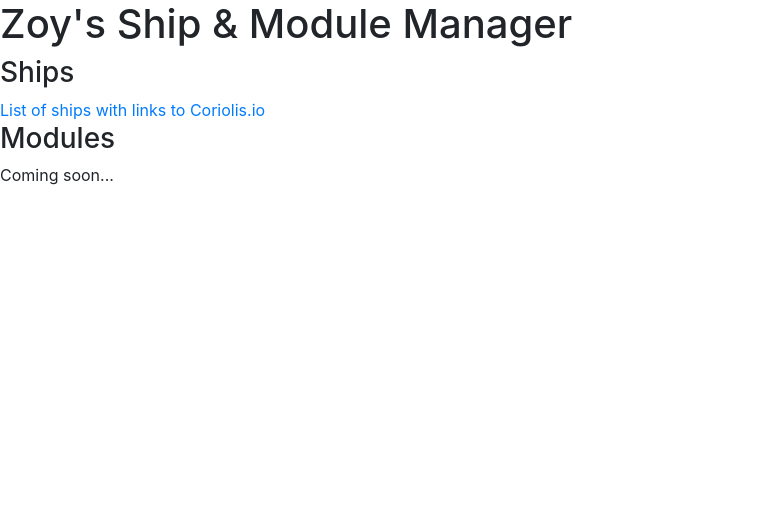
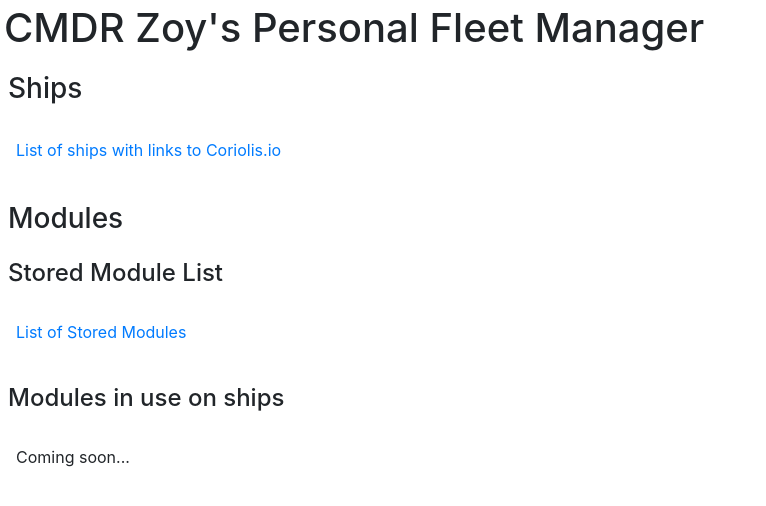
Before and after one commit to sjlyoung58/moduleman, a website: page public/index.html in a window 1280 px wide. Shown: the whole page, without its empty margins (0-766 px from the left). Drawn offline with nearby package versions, Linux system fonts and the light colour scheme.

Commit message:
first release of stored modules

```diff
--- a/public/index.html
+++ b/public/index.html
@@ -4,11 +4,14 @@
 </head>
 <body>
 <div>
-    <h1>Zoy's Ship & Module Manager</h1>
-    <h3>Ships</h3>
-    <a href='./links.html'>List of ships with links to Coriolis.io</a>
-    <h3>Modules</h3>
-    <p>Coming soon...</p>
+    <h1 class="p-1">CMDR Zoy's Personal Fleet Manager</h1>
+    <h3 class="p-2">Ships</h3>
+    <p class="p-3"><a href='./links.html'>List of ships with links to Coriolis.io</a></p>
+    <h3 class="p-2">Modules</h3>
+    <h4 class="p-2">Stored Module List</h4>
+    <p class="p-3"><a href='./stmods.html'>List of Stored Modules</a></p>
+    <h4 class="p-2">Modules in use on ships</h4>
+    <p class="p-3">Coming soon...</p>
 </div>
 </body>
 </html>
```
Also changed, not shown: 2 other files.
